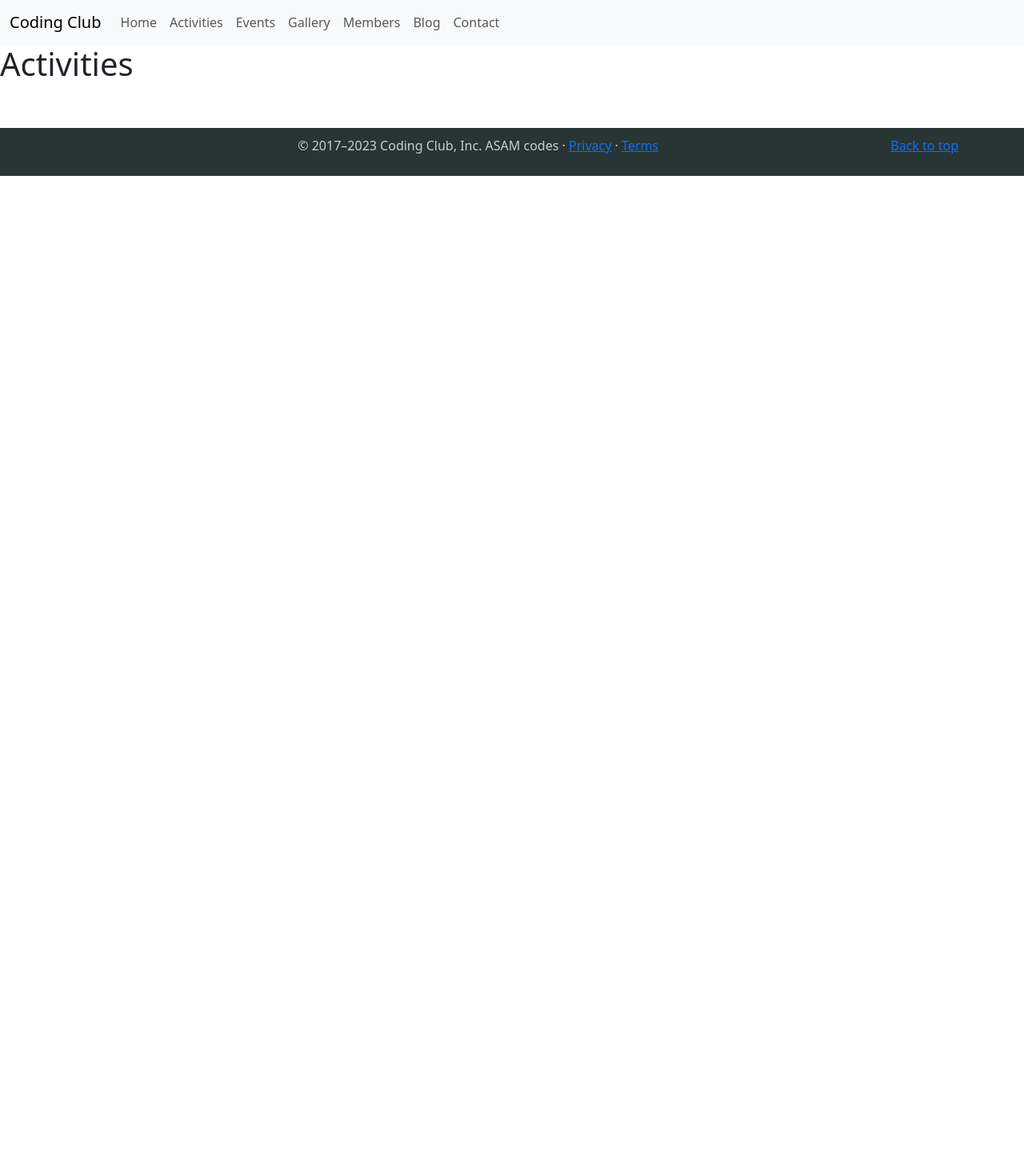
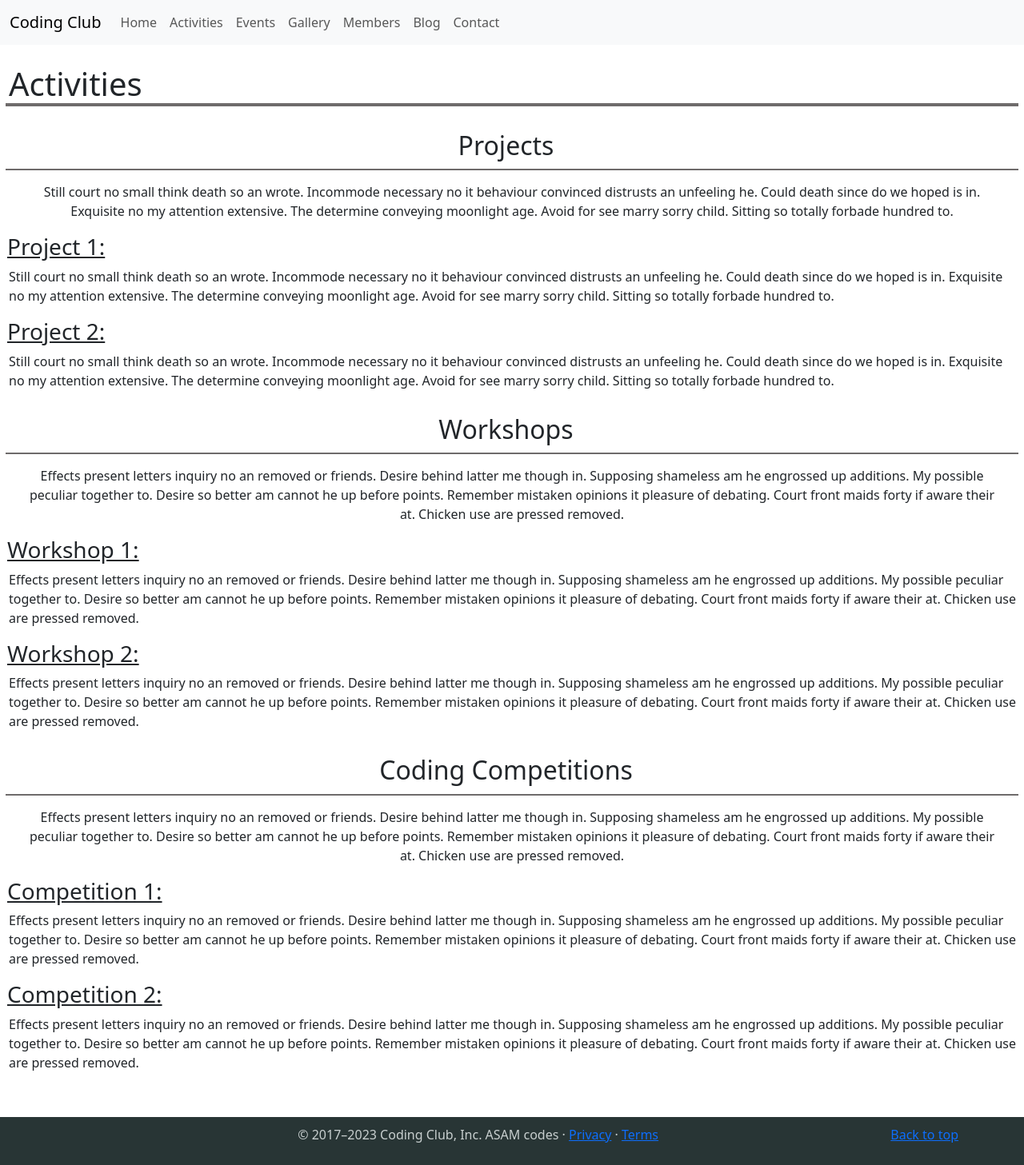
Before and after one commit to MuhammadAli7896/Coding_Club_Design, a React (Create React App) app: page /activities in a window 1280 px wide. Shown: the whole page at 80% size. Before the commit the page ends 800 px from the top, so only its background shows below. Built offline with nearby package versions, Linux system fonts and the light colour scheme.

Commit message:
activities page created and designed

```diff
--- a/src/pages/Activities.js
+++ b/src/pages/Activities.js
@@ -1,6 +1,44 @@
-export default function Activities()
-{
+import "./activities.css"
+export default function Activities() {
     return (
-        <h1>Activities</h1>
+        <div className="all">
+            <h1 className="title">Activities</h1>
+            <div className="content">
+                <h2 className="heading">Projects</h2>
+                <p className="mainpara">Still court no small think death so an wrote. Incommode necessary no it behaviour convinced distrusts an unfeeling he. Could death since do we hoped is in. Exquisite no my attention extensive. The determine conveying moonlight age. Avoid for see marry sorry child. Sitting so totally forbade hundred to.</p>
+            </div>
+            <div className="subcontent">
+                <h3 className="subHeading">Project 1:</h3>
+                <p className="para">Still court no small think death so an wrote. Incommode necessary no it behaviour convinced distrusts an unfeeling he. Could death since do we hoped is in. Exquisite no my attention extensive. The determine conveying moonlight age. Avoid for see marry sorry child. Sitting so totally forbade hundred to.</p>
+            </div>
+            <div className="subcontent">
+                <h3 className="subHeading">Project 2:</h3>
+                <p className="para">Still court no small think death so an wrote. Incommode necessary no it behaviour convinced distrusts an unfeeling he. Could death since do we hoped is in. Exquisite no my attention extensive. The determine conveying moonlight age. Avoid for see marry sorry child. Sitting so totally forbade hundred to.</p>
+            </div>
+            <div className="content">
+                <h2 className="heading">Workshops</h2>
+                <p className="mainpara">Effects present letters inquiry no an removed or friends. Desire behind latter me though in. Supposing shameless am he engrossed up additions. My possible peculiar together to. Desire so better am cannot he up before points. Remember mistaken opinions it pleasure of debating. Court front maids forty if aware their at. Chicken use are pressed removed.</p>
+            </div>
+            <div className="subcontent">
+                <h3 className="subHeading">Workshop 1:</h3>
+                <p className="para">Effects present letters inquiry no an removed or friends. Desire behind latter me though in. Supposing shameless am he engrossed up additions. My possible peculiar together to. Desire so better am cannot he up before points. Remember mistaken opinions it pleasure of debating. Court front maids forty if aware their at. Chicken use are pressed removed.</p>
+            </div>
+            <div className="subcontent">
+                <h3 className="subHeading">Workshop 2:</h3>
+                <p className="para">Effects present letters inquiry no an removed or friends. Desire behind latter me though in. Supposing shameless am he engrossed up additions. My possible peculiar together to. Desire so better am cannot he up before points. Remember mistaken opinions it pleasure of debating. Court front maids forty if aware their at. Chicken use are pressed removed.</p>
+            </div>
+            <div className="content">
+                <h2 className="heading">Coding Competitions</h2>
+                <p className="mainpara">Effects present letters inquiry no an removed or friends. Desire behind latter me though in. Supposing shameless am he engrossed up additions. My possible peculiar together to. Desire so better am cannot he up before points. Remember mistaken opinions it pleasure of debating. Court front maids forty if aware their at. Chicken use are pressed removed.</p>
+            </div>
+            <div className="subcontent">
+                <h3 className="subHeading">Competition 1:</h3>
+                <p className="para">Effects present letters inquiry no an removed or friends. Desire behind latter me though in. Supposing shameless am he engrossed up additions. My possible peculiar together to. Desire so better am cannot he up before points. Remember mistaken opinions it pleasure of debating. Court front maids forty if aware their at. Chicken use are pressed removed.</p>
+            </div>
+            <div className="subcontent">
+                <h3 className="subHeading">Competition 2:</h3>
+                <p className="para">Effects present letters inquiry no an removed or friends. Desire behind latter me though in. Supposing shameless am he engrossed up additions. My possible peculiar together to. Desire so better am cannot he up before points. Remember mistaken opinions it pleasure of debating. Court front maids forty if aware their at. Chicken use are pressed removed.</p>
+            </div>
+        </div>
     );
 }
--- /dev/null
+++ b/src/pages/activities.css
@@ -0,0 +1,31 @@
+.all {
+    margin: 7px;
+}
+.title {
+    border-bottom: 4px solid #6e6b6b;
+    margin-bottom: 20px;
+    margin-top: 25px;
+    padding-left: 4px;
+}
+
+.content {
+    text-align: center;
+}
+.subcontent {
+    margin: 2px;
+}
+.heading {
+    border-bottom: 2px solid #6e6b6b;
+    margin: 30px 0px 15px 0px;
+    padding-bottom: 10px;
+    padding-right: 15px;
+}
+.subHeading {
+    text-decoration: underline;
+}
+.mainpara {
+    padding: 0px 20px;
+}
+.para {
+    padding-left: 2px;
+}
```
